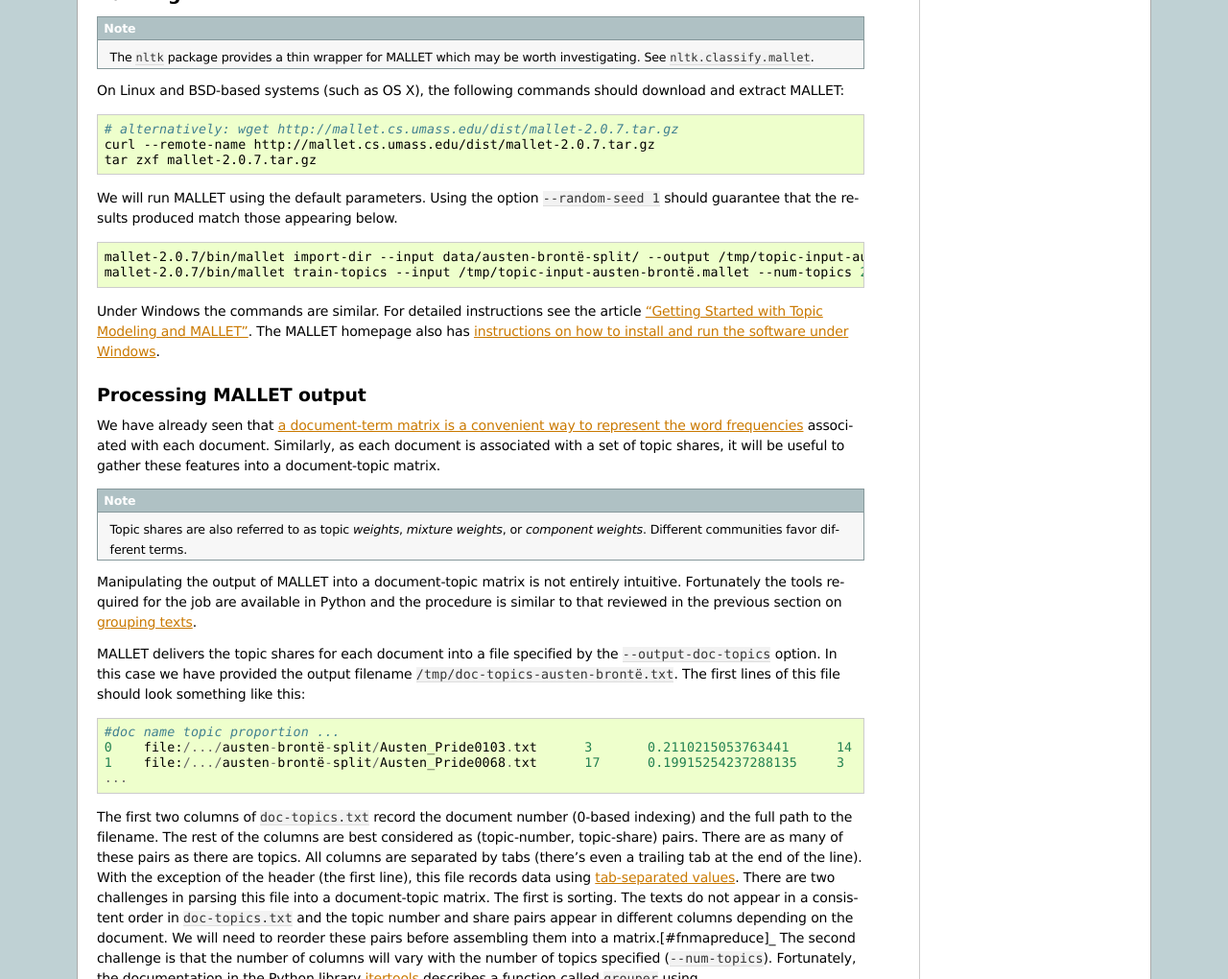
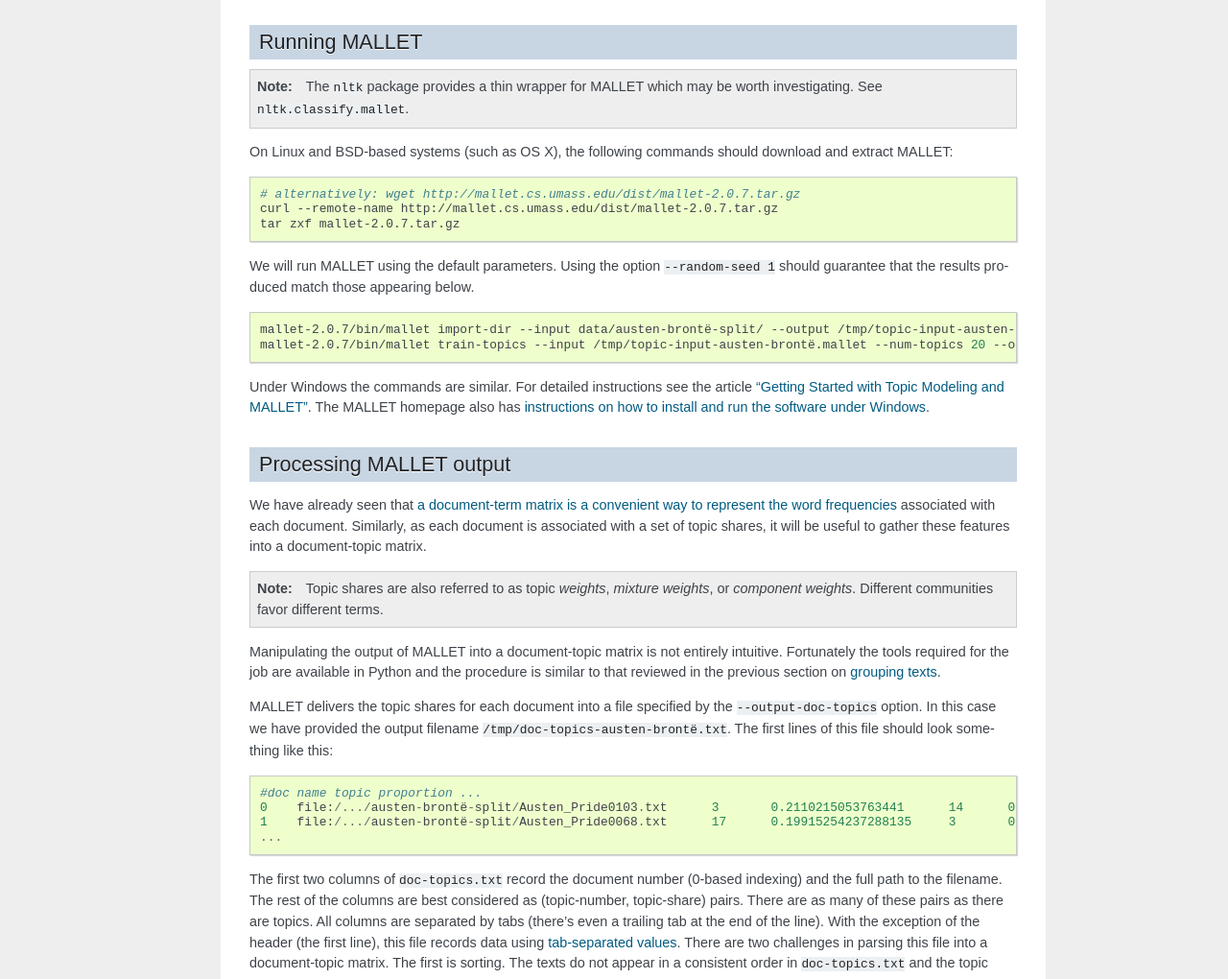
Before and after one commit to ariddell/tatom, a Sphinx documentation site: the page built from source/topic_model_mallet.rst, in a window 1280 px wide, cut to the strip 900-1920 px from the top of the page. Shown: the whole strip at 96% size. Built offline with Sphinx 7.4.7, drawn with Linux system fonts in a browser that asks for light colours; cross-references to code outside the pages are shown as plain code.

Commit message:
Minor changes suggested by Fotis Jannidis

```diff
--- a/requirements.txt
+++ b/requirements.txt
@@ -11,3 +11,4 @@
 sphinxcontrib-bibtex>=0.3.1
 sphinxcontrib-tikz>=0.4.1
 statsmodels>=0.6.0
+sphinx-rtd-theme>=0.1.6
--- a/source/conf.py
+++ b/source/conf.py
@@ -41,7 +41,7 @@
     'IPython.sphinxext.ipython_console_highlighting',
     'matplotlib.sphinxext.only_directives',
     'sphinxcontrib.tikz',
-    'sphinxcontrib.bibtex'
+    'sphinxcontrib.bibtex',
 ]
 
 # Add any paths that contain templates here, relative to this directory.
@@ -112,9 +112,8 @@
 
 # The theme to use for HTML and HTML Help pages.  See the documentation for
 # a list of builtin themes.
-# html_theme = 'sphinxdoc'
+html_theme = "nature"
 
-html_theme = 'sphinxdoc'
 #html_theme_path = ['./themes/']
 
 # Theme options are theme-specific and customize the look and feel of a theme
--- a/source/topic_model_mallet.rst
+++ b/source/topic_model_mallet.rst
@@ -490,6 +490,4 @@
 
 .. FOOTNOTES
 
-.. [#fnmapreduce] Those familiar with
-    `MapReduce <https://en.wikipedia.org/wiki/MapReduce>`_ may recognize the pattern of
-    splitting a dataset into smaller pieces and then (re)ordering them.
+.. [#fnmapreduce] Those familiar with `MapReduce <https://en.wikipedia.org/wiki/MapReduce>`_ may recognize the pattern of splitting a dataset into smaller pieces and then (re)ordering them.
--- a/source/working_with_text.rst
+++ b/source/working_with_text.rst
@@ -378,10 +378,12 @@
     linkage_matrix = ward(dist)
 
     # match dendrogram to that returned by R's hclust()
-    dendrogram(linkage_matrix, orientation="right", labels=names);
+    dendrogram(linkage_matrix, orientation="right", labels=names)
+
+    plt.tight_layout()  # fixes margins
 
     @savefig plot_getting_started_ward_dendrogram.png width=7in
-    plt.tight_layout()  # fixes margins
+    plt.show()
 
 For those familiar with R, the procedure is performed as follows:
 
```
